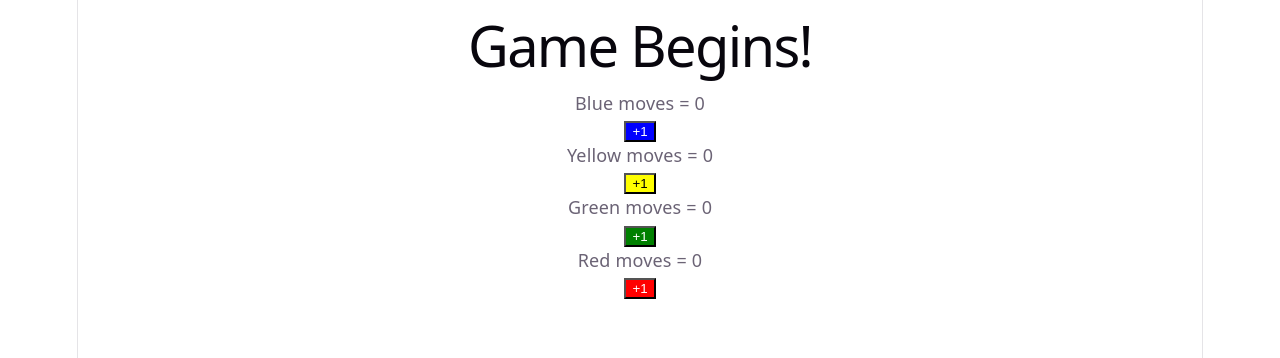
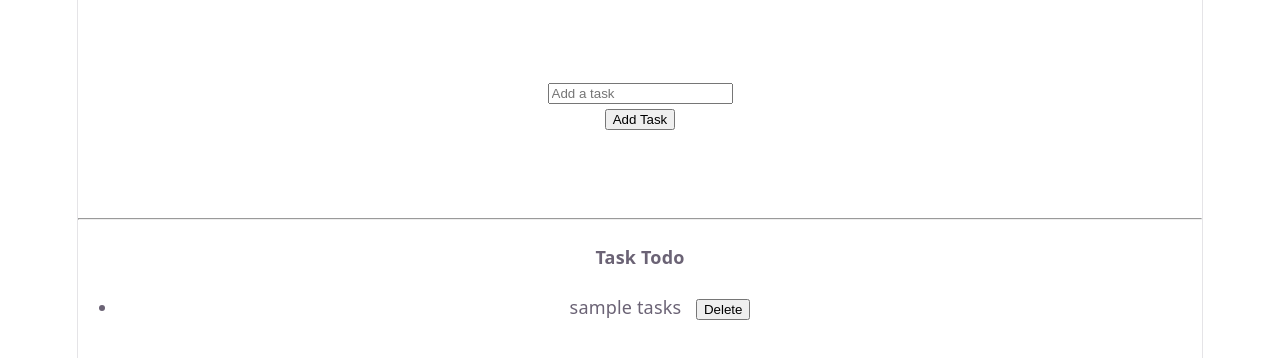
Before and after one commit to officialvikas455/React, a React (Vite) app in the folder react-state-class/: page / in a window 1280 px wide. Shown: the top 358 px of the page. Built offline with nearby package versions, Linux system fonts and the light colour scheme.

Commit message:
TodoLost Added

```diff
--- a/react-state-class/package.json
+++ b/react-state-class/package.json
@@ -11,7 +11,8 @@
   },
   "dependencies": {
     "react": "^19.2.4",
-    "react-dom": "^19.2.4"
+    "react-dom": "^19.2.4",
+    "uuid": "^13.0.0"
   },
   "devDependencies": {
     "@babel/core": "^7.29.0",
--- a/react-state-class/src/App.jsx
+++ b/react-state-class/src/App.jsx
@@ -2,11 +2,12 @@
 import Counter from './counter'
 import LikeButton from './LikeButton'
 import LudoBoard from './LudoBoard'
+import TodoList from './TodoList'
 
 function App() {
   return (
     <>
-     <LudoBoard/>
+     <TodoList/>
     </>
   )
 }
--- /dev/null
+++ b/react-state-class/src/TodoList.jsx
@@ -0,0 +1,52 @@
+import { useState } from "react";
+import { v4 as uuidv4 } from 'uuid';
+
+export default function TodoList() {
+  let [todo, setTodos] = useState([{task : "sample tasks", id : uuidv4()}]);
+  let [newTodo, setNewTodo] = useState("");
+
+  let addNewTask = () => {
+
+    setTodos((prevTodos)=>{
+      return [...prevTodos, {task: newTodo, id: uuidv4()}];
+
+    });
+    setNewTodo("");
+  };
+
+  let updateTodoValue = (event) =>{
+    setNewTodo(event.target.value);
+
+  }
+   //Delete method
+  let deleteTodo = (id) => {
+    setTodos(todo.filter((todo) => todo.id != id ));
+
+  }
+
+  return (
+    <div>
+      <br /><br /><br />
+      <input
+        type="text"
+        placeholder="Add a task"
+        value={newTodo}
+        onChange={updateTodoValue}
+      />
+      <br />
+      <button onClick={addNewTask}>Add Task</button>
+      <br /><br /><br /><br />
+      <hr />
+      <h4>Task Todo</h4>
+      <ul>
+        {todo.map((todo) => (
+          <li key={todo.id}>
+            <span>{todo.task}</span>
+            &nbsp;&nbsp;&nbsp;
+            <button onClick={ ()=> deleteTodo(todo.id)}>Delete</button>
+            </li>
+        ))}
+      </ul>
+    </div>
+  );
+}
```
Also changed, not shown: 1 other file (tests, documents, lock files or other folders).
